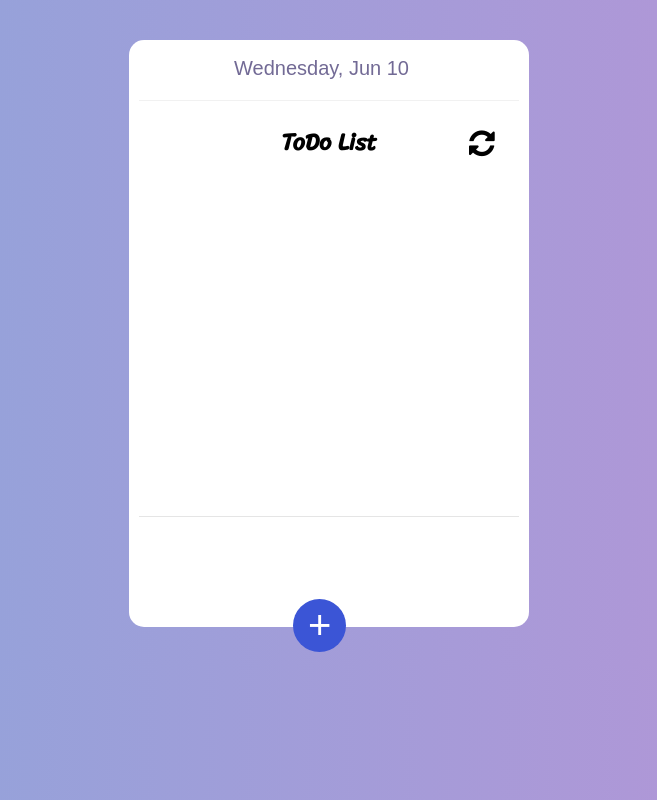
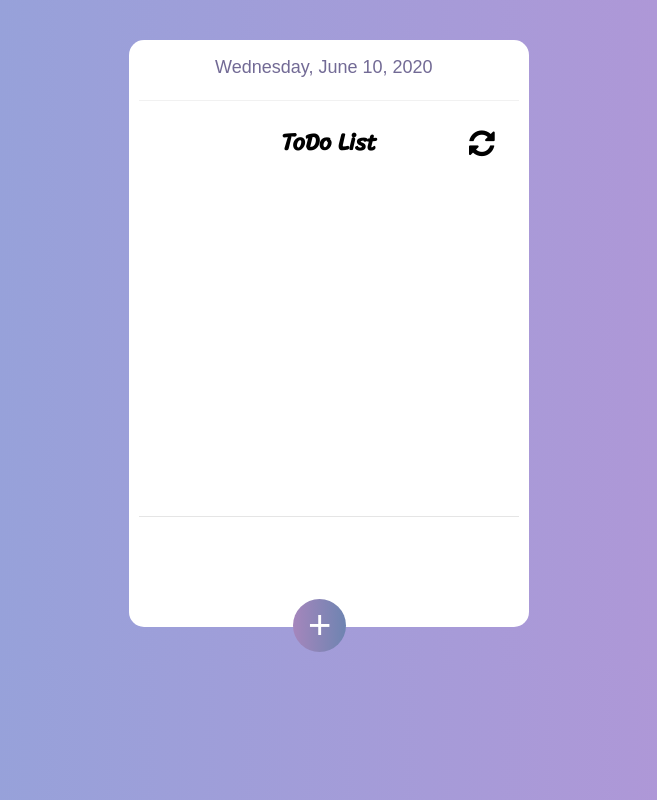
Before and after one commit to emrannaziremon/kajerList, a plain HTML site: page index.html in a window 1280 px wide. Shown: the whole page, without its empty margins (311-968 px from the left). Drawn offline with Linux system fonts and the light colour scheme; a web font is replaced by a local one.

Commit message:
Change date part - V1.2

```diff
--- a/css/style.css
+++ b/css/style.css
@@ -37,9 +37,9 @@ body {
 #date {
     position: absolute;
     top: 13%;
-    left: 25%;
+    left: 20%;
     color: #726a95;
-    font-size: 20px;
+    font-size: 18px;
     font-family: 'Muli', sans-serif;
 }
 
@@ -53,7 +53,7 @@ body {
 
 button {
     font-size: 40px;
-    background: #3b55d6;
+    background: linear-gradient(to right, #a586bc, #6e84b1);
     border: none;
     border-radius: 30px;
     padding: 4px 15px;
@@ -64,6 +64,7 @@ button {
     outline: none;
     transition: .2s;
 }
+
 
 button:hover {
     transform: rotate(45deg);
--- a/js/app.js
+++ b/js/app.js
@@ -43,8 +43,9 @@ clear.addEventListener('click', function(){
 // Show Todays date
 const options = {
     weekday: 'long',
-    month: 'short',
+    month: 'long',
     day: '2-digit',
+    year: 'numeric'
 }
 const today = new Date();
 dateElement.innerHTML = today.toLocaleDateString('en-US', options);
```
